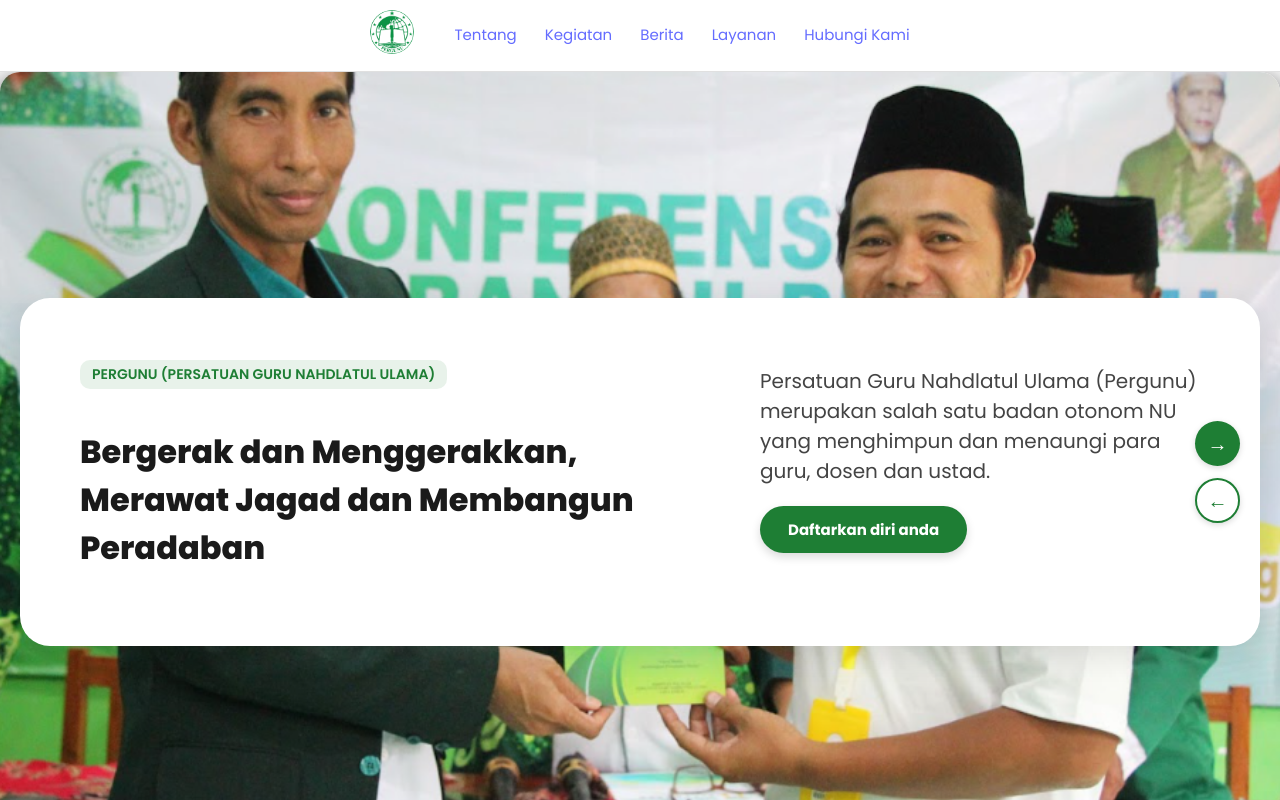
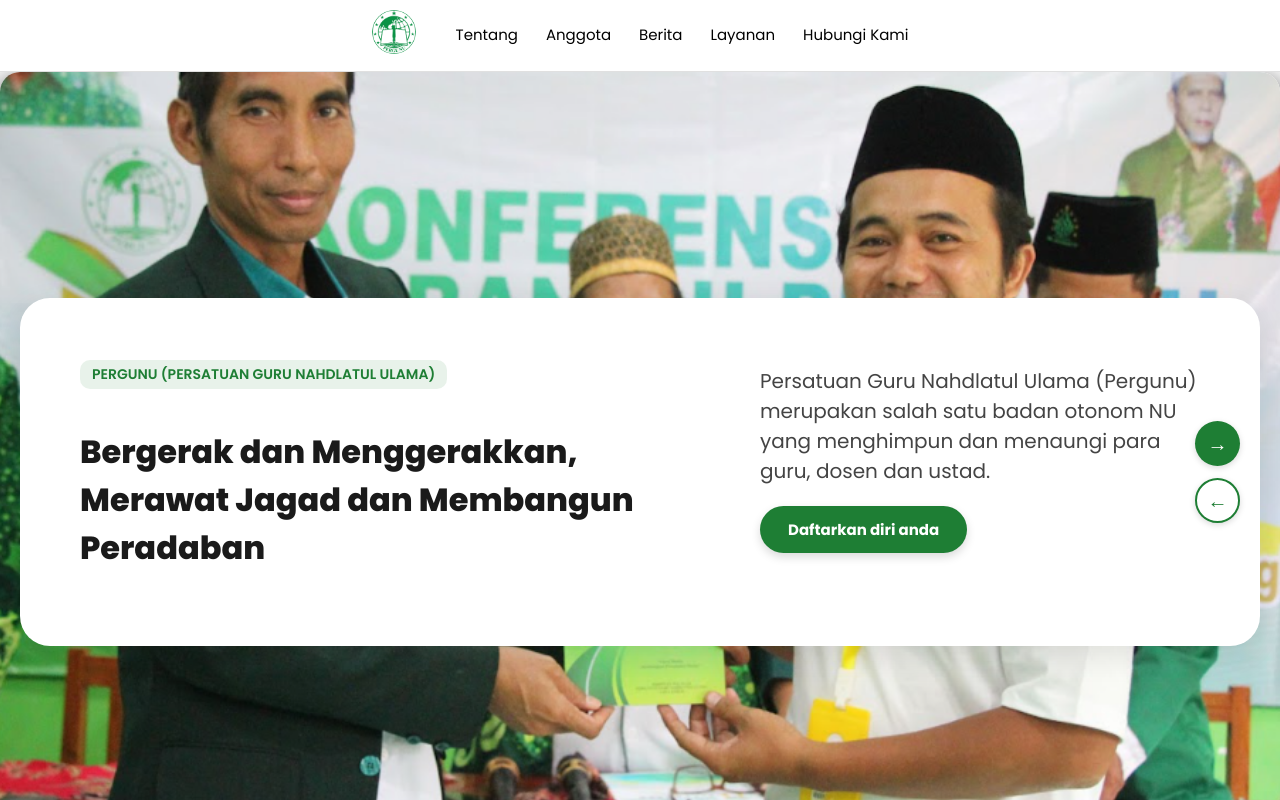
Before and after one commit to ikenorfaize/KP, a React (Vite) app: page / in a window 1280 px wide. Shown: the top 800 px of the page. Built offline with nearby package versions, Linux system fonts and the light colour scheme.

Commit message:
warna navbar, fungsi navbar ketika ditekan

```diff
--- a/src/componen/Anggota/Anggota.jsx
+++ b/src/componen/Anggota/Anggota.jsx
@@ -25,7 +25,7 @@
 
 const Anggota = () => {
   return (
-    <section className="anggota-section">
+    <section className="anggota-section" id="anggota">
       <h2 className="anggota-title">Anggota</h2>
       <div className="anggota-container">
         {anggotaList.map((anggota, index) => (
--- a/src/componen/Layanan/Layanan.jsx
+++ b/src/componen/Layanan/Layanan.jsx
@@ -43,8 +43,8 @@
   const detail = layananData.find((item) => item.id === selected);
 
   return (
-    <section className="layanan-section">
-      <p className="layanan-sub" />
+    <section className="layanan-section" id="layanan">
+      <p className="layanan-sub">layanan</p>
       <h2 className="layanan-title">
         Bangun impian masa depan anda<br />
         dengan PERGUNU Situbondo
--- a/src/componen/Navbar/Navbar.css
+++ b/src/componen/Navbar/Navbar.css
@@ -46,6 +46,20 @@
   font-weight: 400;
 }
 
+.navbar-right ul li a,
+.navbar-right ul li Link {
+  color: #000;
+  text-decoration: none;
+  font-weight: 500;
+  transition: all 0.3s ease;
+}
+
+.navbar-right ul li a:hover,
+.navbar-right ul li Link:hover {
+  color: #1e7e34;
+  transform: scale(1.05);
+}
+
 .navbar-right li:hover {
   color: #1e7e34;
     transform: scale(1.05);
--- a/src/componen/Navbar/Navbar.jsx
+++ b/src/componen/Navbar/Navbar.jsx
@@ -1,7 +1,7 @@
 import React from "react";
+import { Link } from "react-router-dom";
 import "./Navbar.css";
 import logo from "../../assets/logo.png";
-import { Link } from "react-router-dom";
 
 const Navbar = () => {
   return (
@@ -15,9 +15,9 @@
       <nav className="navbar-right">
         <ul>
           <li><a href="#tentang">Tentang</a></li>
-          <li><a href="#kegiatan">Kegiatan</a></li>
+          <li><a href="#anggota">Anggota</a></li>
           <li><a href="#berita">Berita</a></li>
-          <li><Link to="/layanan">Layanan</Link></li>
+          <li><a href="#layanan">Layanan</a></li>
           <li><a href="#hubungi">Hubungi Kami</a></li>
         </ul>
       </nav>
```
